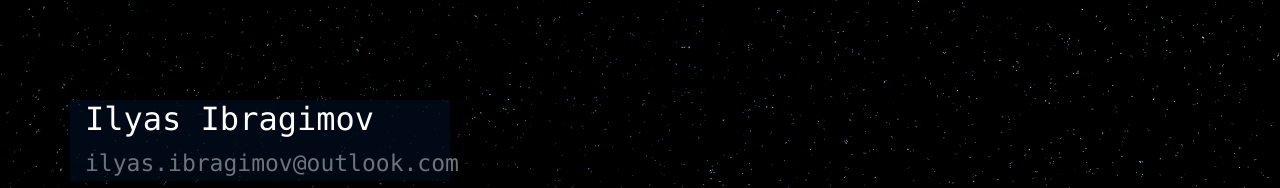
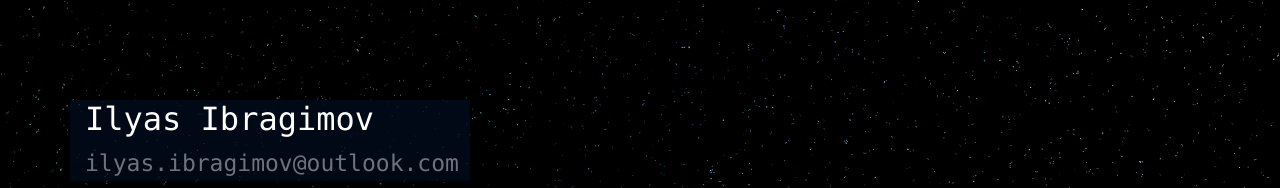
Before and after one commit to IlyasI/IlyasI.github.io, a plain HTML site: page index.html in a window 1280 px wide. Shown: the top 188 px of the page. Drawn offline with nearby package versions, Linux system fonts and the light colour scheme; animation ran at ten frames a second.

```diff
--- a/style.css
+++ b/style.css
@@ -21,8 +21,8 @@
     pointer-events: none;
 }
 .details{
-    width:350px;
-    min-width:350px;
+    width:400px;
+    min-width:400px;
     font-family: "Consolas", "monaco", "monospace";
     pointer-events: none;
     color: #FFF;
```
